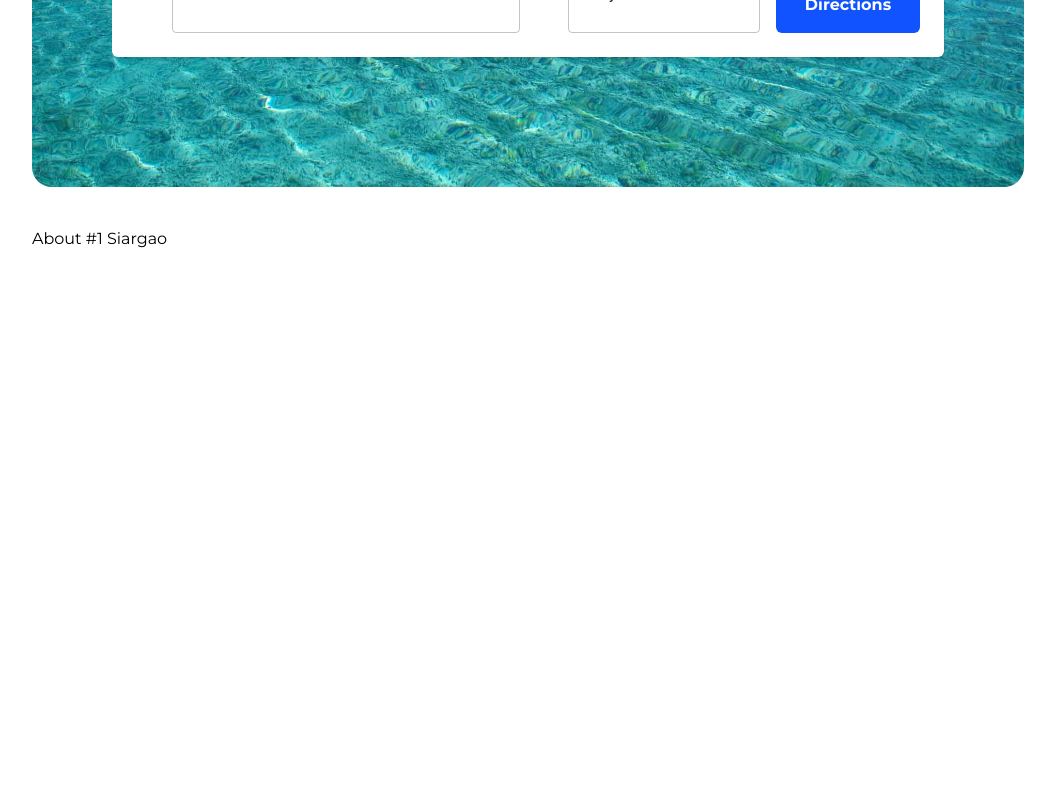
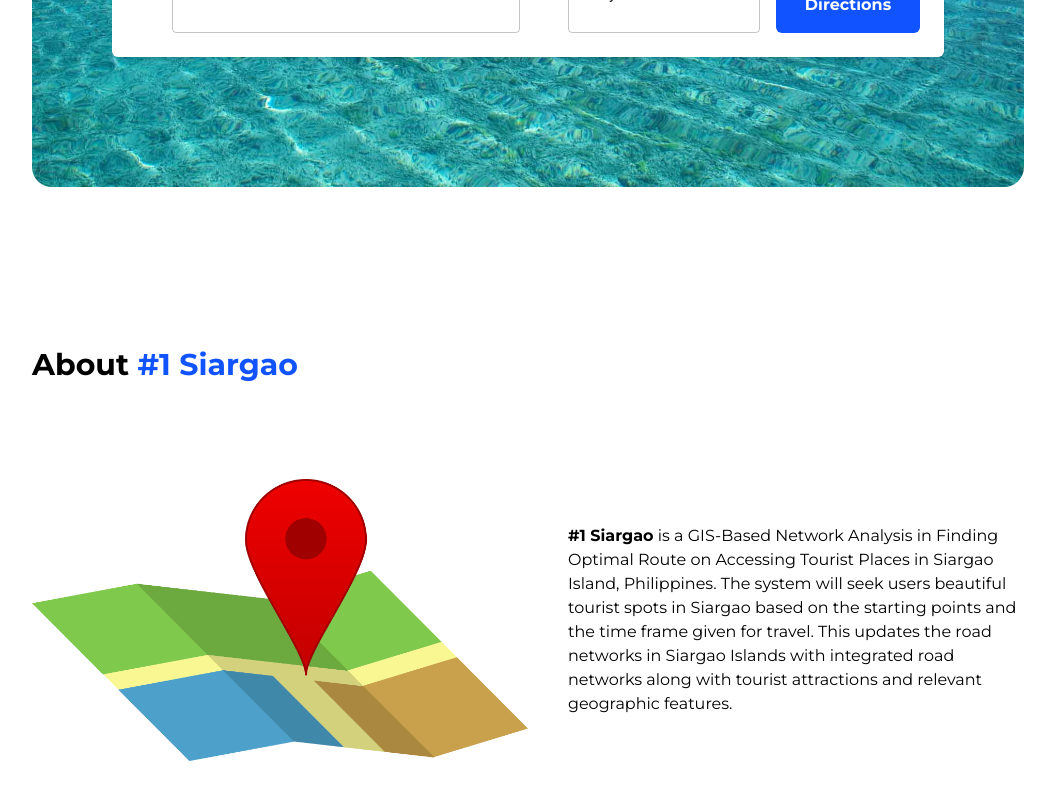
Before and after one commit to qarudafxz/one-siargao, a React (Vite) app: page / in a window 1280 px wide. Shown: the part 498-1298 px from the top of the page, without its empty margins (112-1167 px from the left). Before the commit the page ends 800 px from the top, so only its background shows below. Built offline with nearby package versions, Linux system fonts and the light colour scheme.

Commit message:
fix: :construction: smooth scroll in navigating to different sections

```diff
--- a/src/components/About.tsx
+++ b/src/components/About.tsx
@@ -1,5 +1,6 @@
 import React from 'react'
 import { useMedia } from '@/hooks/useMedia'
+import map from '@/assets/map.png'
 
 const About: React.FC = () => {
  const isMobile = useMedia('(max-width: 768px)')
@@ -9,9 +10,23 @@ const About: React.FC = () => {
    {isMobile ? (
     <div></div>
    ) : (
-    <div className="py-10">
+    <div className="py-40">
      <div id="about" className="flex flex-col gap-4">
-      <h1>About #1 Siargao</h1>
+      <h1 className="font-bold text-3xl">
+       About <span className="text-main">#1 Siargao</span>
+      </h1>
+      <div className="mt-20 flex gap-10 items-center">
+       <img src={map} alt="Map PNG" className="w-1/2 h-auto" />
+       <p>
+        <span className="font-bold">#1 Siargao</span> is a GIS-Based Network
+        Analysis in Finding Optimal Route on Accessing Tourist Places in Siargao
+        Island, Philippines. The system will seek users beautiful tourist spots
+        in Siargao based on the starting points and the time frame given for
+        travel. This updates the road networks in Siargao Islands with
+        integrated road networks along with tourist attractions and relevant
+        geographic features.
+       </p>
+      </div>
      </div>
     </div>
    )}
--- a/src/data/navigation.json
+++ b/src/data/navigation.json
@@ -1,22 +1,22 @@
 [
  {
   "label": "About",
-  "url": "/about"
+  "url": "about"
  },
  {
   "label": "Geo-Info System",
-  "url": "/gis"
+  "url": "gis"
  },
  {
   "label": "Tourist Spots",
-  "url": "/spots"
+  "url": "spots"
  },
  {
   "label": "Road Networks",
-  "url": "/networks"
+  "url": "networks"
  },
  {
   "label": "Author",
-  "url": "/author"
+  "url": "author"
  }
 ]
```
Also changed, not shown: src/assets/map.png (added).
